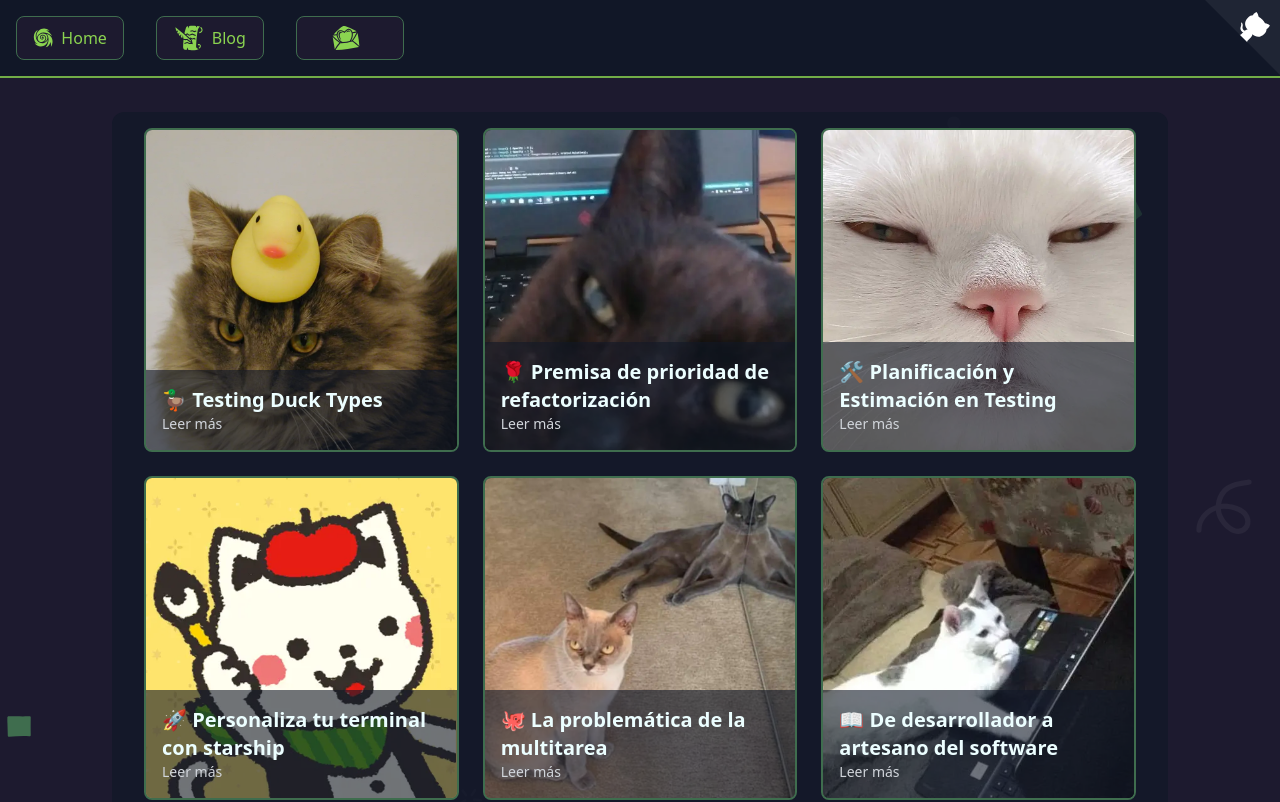
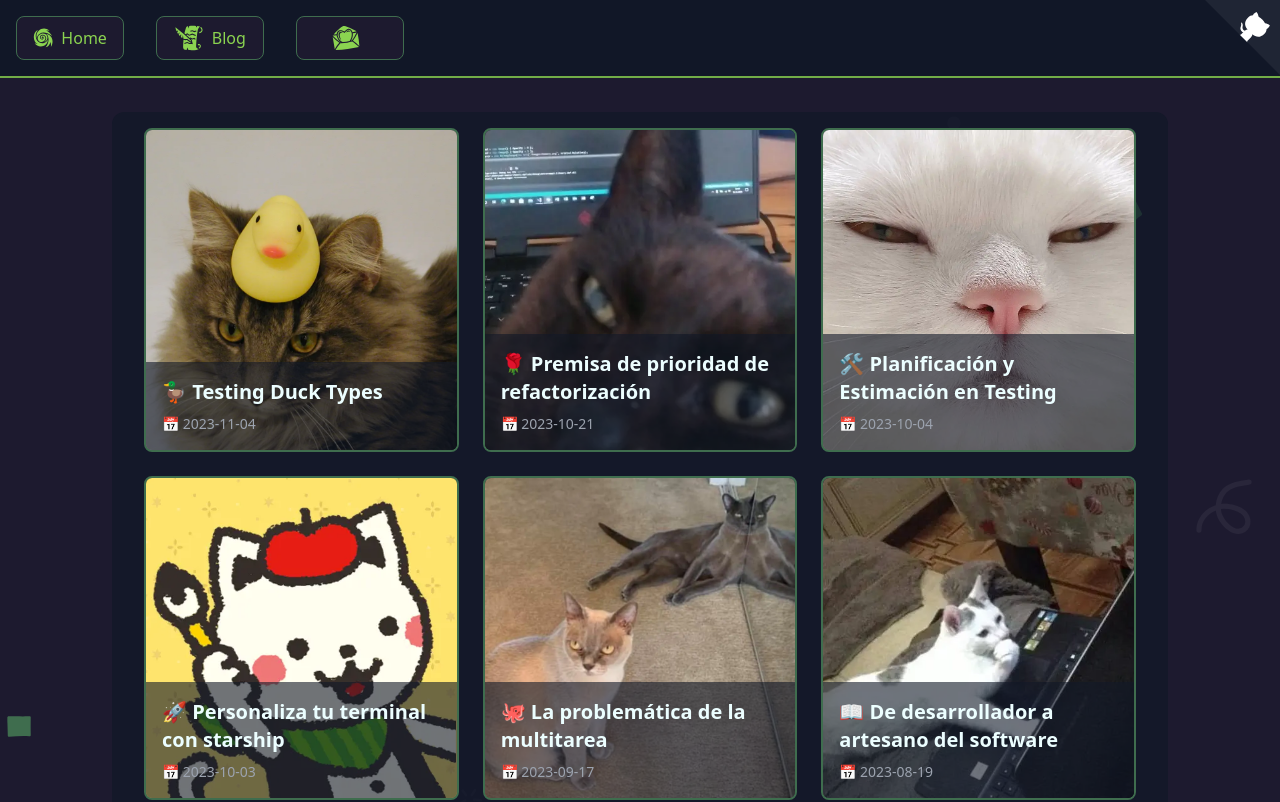
Before and after one commit to Wolfremium13/www.wolfremium.dev, a Next.js app: page /blog/page/1 in a window 1280 px wide. Shown: the top 802 px of the page. Built offline with nearby package versions, Linux system fonts and the light colour scheme; no server answers.

Commit message:
✨ added meta info in the post preview

```diff
--- a/components/navigation/PostPreview.tsx
+++ b/components/navigation/PostPreview.tsx
@@ -5,9 +5,10 @@ type PostPreviewProps = {
   title: string;
   slug: string;
   preview: string;
+  postDate: string;
 };
 
-const PostPreview: React.FC<PostPreviewProps> = ({ title, slug, preview }) => {
+const PostPreview: React.FC<PostPreviewProps> = ({ title, slug, preview, postDate }) => {
   return (
     <div className="border-2 border-darkGreen hover:border-lightGreen rounded-lg overflow-hidden hover:scale-105 transform transition-transform">
       <Link href={`/blog/posts/${slug}`}>
@@ -19,9 +20,10 @@ const PostPreview: React.FC<PostPreviewProps> = ({ title, slug, preview }) => {
           className="w-full h-80 object-cover"
           priority={true}
         />
+        {/* Add the date */}
         <div className="p-4 absolute bottom-0 bg-gray-900/60 w-full">
           <h2 className="text-xl font-semibold">{title}</h2>
-          <p className="text-sm text-gray-300">Leer más</p>
+          <p className="text-gray-400 text-sm mt-2">📅 {postDate}</p>
         </div>
       </Link>
     </div>
--- a/pages/blog/page/[number].tsx
+++ b/pages/blog/page/[number].tsx
@@ -43,6 +43,7 @@ export default function Blog({ posts, page, totalPages }: BlogProps) {
                 title={post.title}
                 slug={post.slug}
                 preview={post.preview}
+                postDate={post.date}
               />
             ))
           ) : (
```
